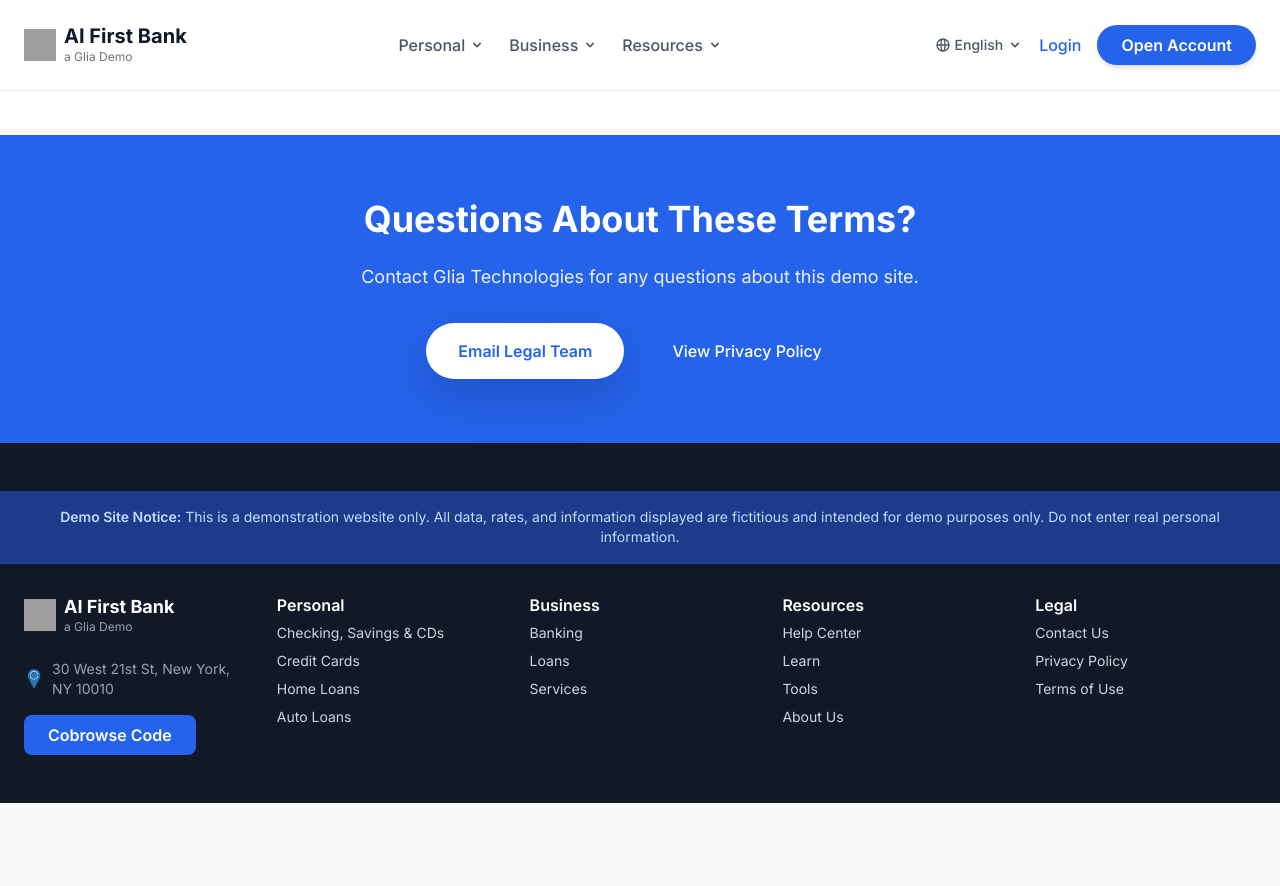
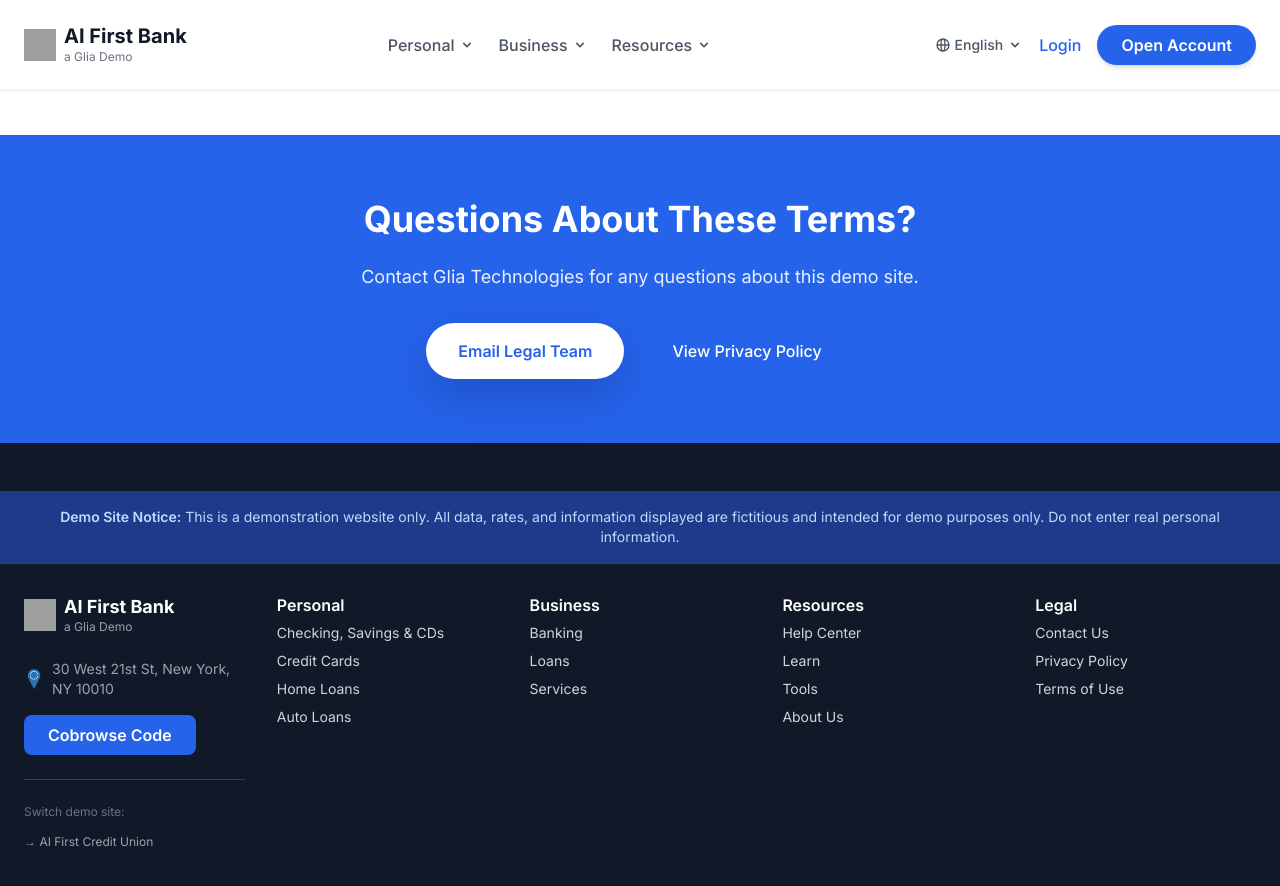
Before and after one commit to parkerjo-glia/parkerjo-glia.github.io, a Jekyll site: the page built from aifirst-bank/terms-of-use.html, in a window 1280 px wide and 900 px high, scrolled down 1340 px. Shown: the top 886 px of the window. Built offline with Jekyll 4.4.1, drawn with Linux system fonts in a browser that asks for light colours; nearby versions of some CDN libraries; before the commit the page ends 2143 px from its top, so only the background shows below that; grey boxes are pictures that could not be loaded.

Commit message:
adjustd language dropdown and added cu/bank switcher to footer

```diff
--- a/_layouts/default.html
+++ b/_layouts/default.html
@@ -104,11 +104,11 @@
             </div>
             <div class="flex items-center space-x-4">
                 <!-- Language Dropdown -->
-                <div class="relative group hidden md:block">
-                    <button class="flex items-center text-gray-600 hover:text-blue-600 font-medium py-2 text-sm">
-                        <svg class="w-4 h-4 mr-1" fill="none" stroke="currentColor" viewBox="0 0 24 24"><path stroke-linecap="round" stroke-linejoin="round" stroke-width="2" d="M21 12a9 9 0 01-9 9m9-9a9 9 0 00-9-9m9 9H3m9 9a9 9 0 01-9-9m9 9c1.657 0 3-4.03 3-9s-1.343-9-3-9m0 18c-1.657 0-3-4.03-3-9s1.343-9 3-9m-9 9a9 9 0 019-9"></path></svg>
+                <div class="relative group hidden md:block" style="min-width: 110px;">
+                    <button class="flex items-center justify-end text-gray-600 hover:text-blue-600 font-medium py-2 text-sm w-full">
+                        <svg class="w-4 h-4 mr-1 flex-shrink-0" fill="none" stroke="currentColor" viewBox="0 0 24 24"><path stroke-linecap="round" stroke-linejoin="round" stroke-width="2" d="M21 12a9 9 0 01-9 9m9-9a9 9 0 00-9-9m9 9H3m9 9a9 9 0 01-9-9m9 9c1.657 0 3-4.03 3-9s-1.343-9-3-9m0 18c-1.657 0-3-4.03-3-9s1.343-9 3-9m-9 9a9 9 0 019-9"></path></svg>
                         <span id="current-lang">English</span>
-                        <svg class="ml-1 h-4 w-4 transform transition-transform duration-300 group-hover:rotate-180" xmlns="http://www.w3.org/2000/svg" viewBox="0 0 20 20" fill="currentColor">
+                        <svg class="ml-1 h-4 w-4 flex-shrink-0 transform transition-transform duration-300 group-hover:rotate-180" xmlns="http://www.w3.org/2000/svg" viewBox="0 0 20 20" fill="currentColor">
                             <path fill-rule="evenodd" d="M5.293 7.293a1 1 0 011.414 0L10 10.586l3.293-3.293a1 1 0 111.414 1.414l-4 4a1 1 0 01-1.414 0l-4-4a1 1 0 010-1.414z" clip-rule="evenodd" />
                         </svg>
                     </button>
@@ -211,7 +211,7 @@
                     <!-- Mobile Language Dropdown -->
                     <div class="mb-4">
                         <label class="block text-sm text-gray-600 mb-1">Language</label>
-                        <select id="mobile-language-select" onchange="var opt = this.options[this.selectedIndex]; toggleLanguage(opt.value, opt.text);" class="w-full px-3 py-2 text-sm border border-gray-300 rounded-md focus:outline-none focus:ring-2 focus:ring-blue-500">
+                        <select id="mobile-language-select" onchange="var opt = this.options[this.selectedIndex]; toggleLanguage(opt.value, opt.text);" class="w-full px-3 py-2 text-base border border-gray-300 rounded-md focus:outline-none focus:ring-2 focus:ring-blue-500">
                             <option value="">Loading...</option>
                         </select>
                     </div>
@@ -322,6 +322,14 @@
                 </a>
                 <p class="address-text mt-4 text-sm text-gray-400 flex items-center gap-2"><img src="/assets/images/location-pin-icon.png" alt="" class="w-5 h-5">30 West 21st St, New York, NY 10010</p>
                 <button id="cobrowse-code-btn" class="mt-3 bg-blue-600 text-white font-semibold py-2 px-4 rounded-lg hover:bg-blue-700 transition duration-300" onclick="document.body.appendChild(document.createElement('sm-visitor-code'))">Cobrowse Code</button>
+                <div class="mt-4 pt-4 border-t border-gray-700">
+                    <p class="text-xs text-gray-500 mb-2">Switch demo site:</p>
+                    {% if page.site_type == 'bank' %}
+                    <a href="/aifirst-cu/index.html" class="text-xs text-gray-400 hover:text-white transition duration-300">→ AI First Credit Union</a>
+                    {% else %}
+                    <a href="/aifirst-bank/index.html" class="text-xs text-gray-400 hover:text-white transition duration-300">→ AI First Bank</a>
+                    {% endif %}
+                </div>
             </div>
             <div>
                 <h4 class="font-semibold text-white mb-2">Personal</h4>
```
